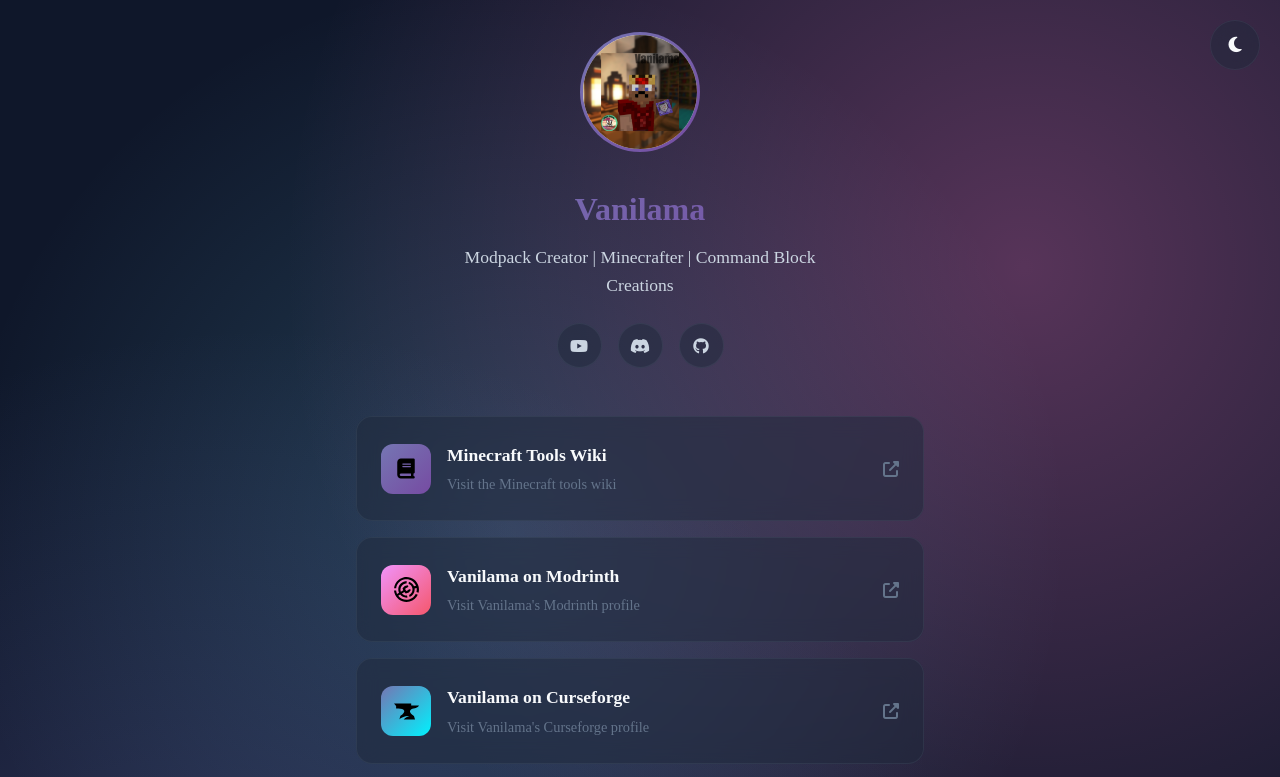
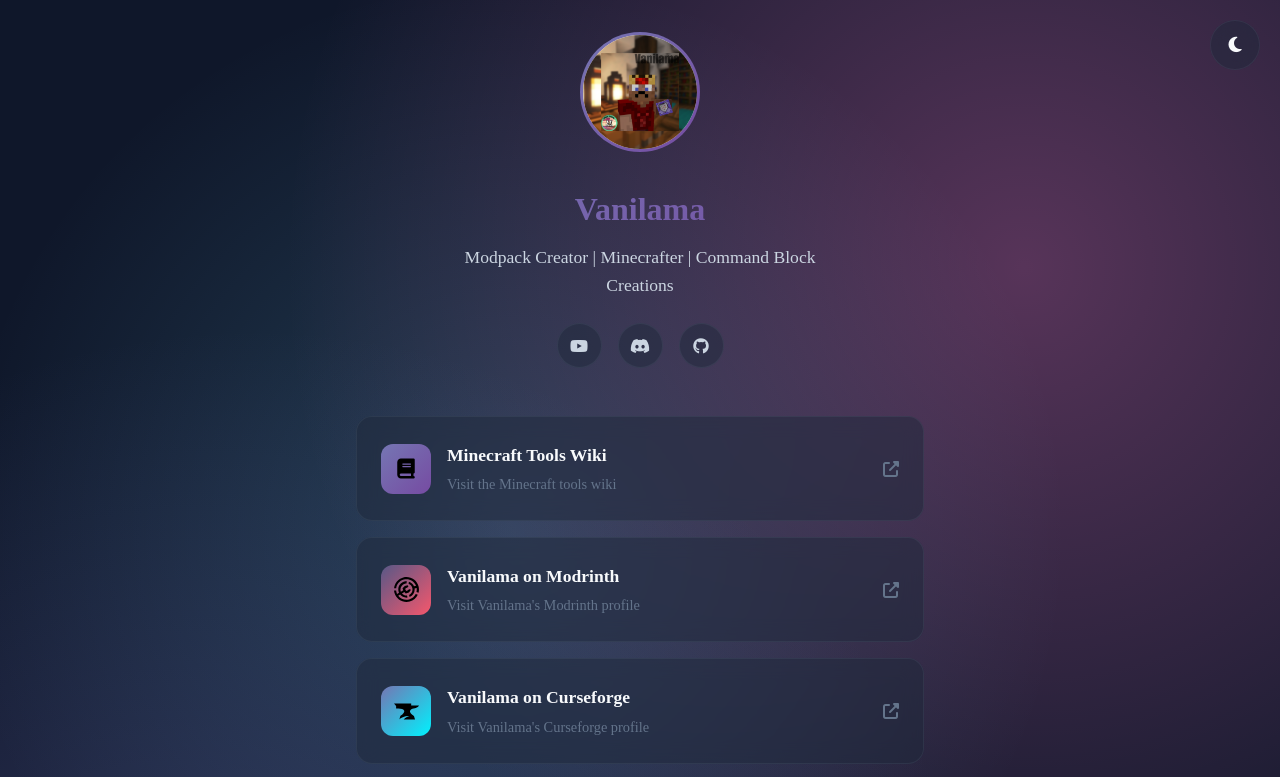
Before and after one commit to Vanilama-modded/VanilamasProfile, a plain HTML site: page index.html in a window 1280 px wide. Shown: the top 777 px of the page. Drawn offline with Linux system fonts and the light colour scheme.

Commit message:
Change gradient-2 color values in styles.css

```diff
--- a/styles.css
+++ b/styles.css
@@ -10,7 +10,7 @@
     --border-color: rgba(148, 163, 184, 0.1);
     --shadow-color: rgba(0, 0, 0, 0.25);
     --gradient-1: linear-gradient(135deg, #7576b3 0%, #764ba2 100%);
-    --gradient-2: linear-gradient(135deg, #f093fb 0%, #f5576c 100%);
+    --gradient-2: linear-gradient(135deg, #585887 0%, #f5576c 100%);
     --gradient-3: linear-gradient(135deg, #7576b3 0%, #00f2fe 100%);
 }
 
```
